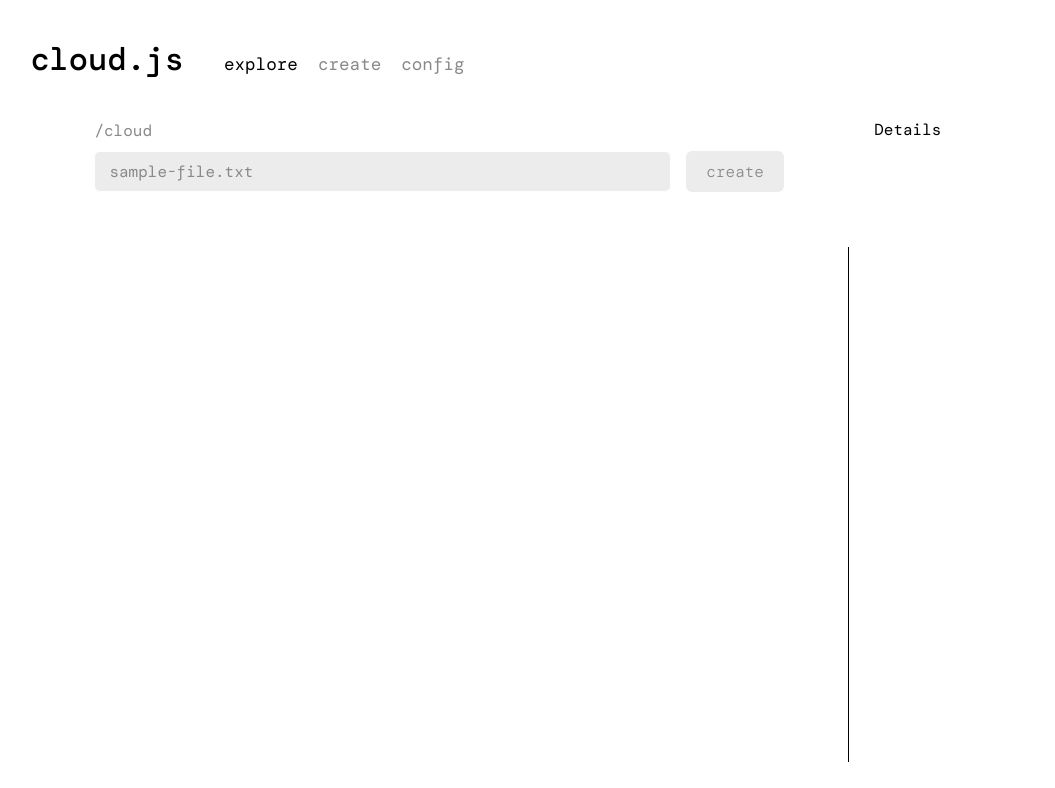
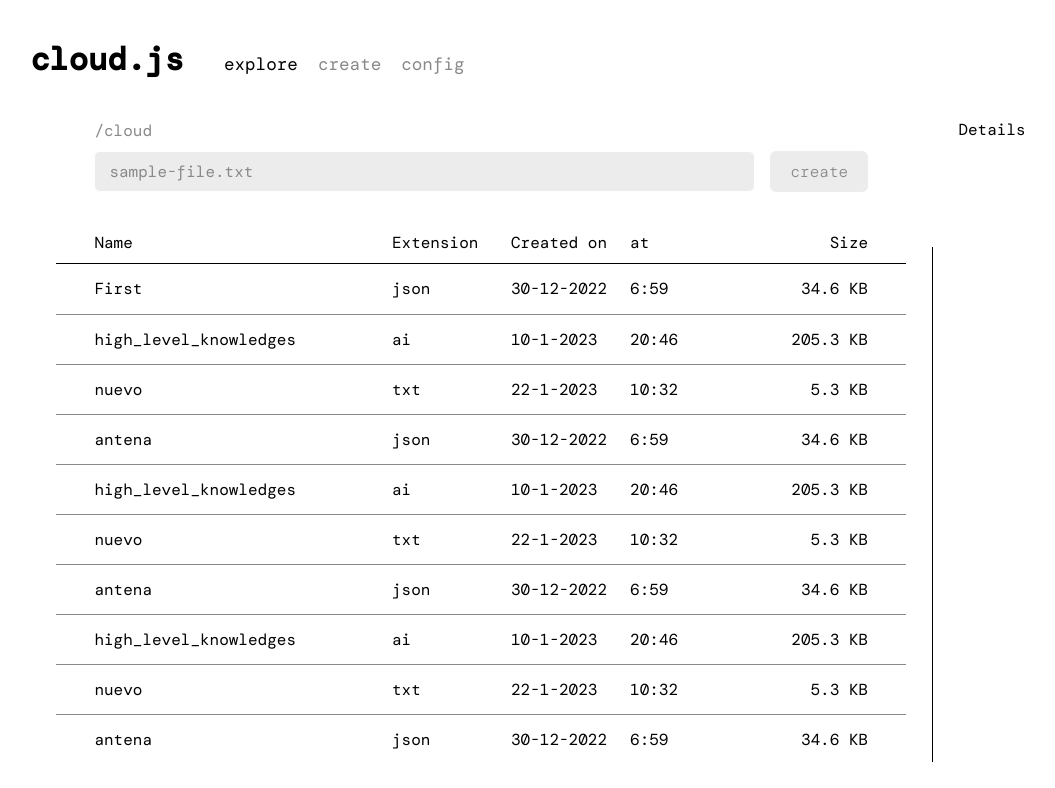
Before and after one commit to noreplydev/client-cloud.js, a React (Create React App) app: page / in a window 1280 px wide. Shown: the top 788 px of the page, without its empty margins (8-1063 px from the left). Built offline with nearby package versions, Linux system fonts and the light colour scheme.

Commit message:
[FT]! Files viewer: implemented basic files viewer

```diff
--- a/src/components/explore/details/style.js
+++ b/src/components/explore/details/style.js
@@ -2,6 +2,6 @@ import styled from "styled-components";
 
 export const Parent = styled.section`
     height: 100%;
-    min-width: 32%;
-    padding-inline: 2vw;
+    min-width: 25%;
+    padding-left: 2vw;
 `
--- a/src/components/explore/fileExplorer/fileExplorer.jsx
+++ b/src/components/explore/fileExplorer/fileExplorer.jsx
@@ -1,4 +1,6 @@
-import React from 'react'
+import React, {useState, useEffect} from 'react'
+import { getData } from '../../../utils/formatData.js'
+import { FilesList } from './filesList/fileList.jsx'
 import {
     Parent,
     SearchContainer,
@@ -9,6 +11,17 @@ import {
 } from './style.js'
 
 export const FileExplorer = () => {
+  const [data, setData] = useState(undefined)
+
+  useEffect( () => {
+    async function fetchData() {
+      const data = await getData()
+      setData(data)
+    }
+
+    fetchData();
+  }, [])
+
   return (
     <Parent>
       <SearchContainer>
@@ -20,7 +33,9 @@ export const FileExplorer = () => {
           </Button>
         </InlineContainer>
       </SearchContainer>
-
+      {
+        data && <FilesList data={data}/>
+      }
     </Parent>
   )
 }
--- /dev/null
+++ b/src/components/explore/fileExplorer/filesList/fileList.jsx
@@ -0,0 +1,46 @@
+import React, {useEffect, useState} from 'react'
+
+// styled components
+import {
+  Table,
+  TitleContainer,
+  Title,
+  EntrysContainer,
+  Row,
+  Entry
+} from './style.js'
+export const FilesList = ({ data }) => {
+  const [entrys, setEntrys] = useState({...data})
+
+  useEffect(() => {
+    console.log(data)
+    console.log(entrys);
+  }, [entrys, data])
+
+  return (
+    <Table>
+        <TitleContainer>
+            <Title width="50%">Name</Title>
+            <Title width="20%">Extension</Title>
+            <Title width="20%">Created on</Title>
+            <Title width="20%">at</Title>
+            <Title width="20%" last>Size</Title>
+        </TitleContainer>
+        <EntrysContainer>
+          {
+            entrys.content.files.map( (file, index) => {
+              return (
+                <Row key={index}>
+                  <Entry width="50%">{file.name}</Entry>
+                  <Entry width="20%">{file.extension}</Entry>
+                  <Entry width="20%">{file.created_on}</Entry>
+                  <Entry width="20%">{file.at}</Entry>
+                  <Entry width="20%" last>{file.size}</Entry>
+                </Row>
+              )
+            })
+          }
+        </EntrysContainer>
+    </Table>
+  )
+}
--- /dev/null
+++ b/src/components/explore/fileExplorer/filesList/style.js
@@ -0,0 +1,70 @@
+import styled from 'styled-components';
+
+export const Table = styled.section`
+    position: relative;
+    height: 100%;
+    width: 100%;
+    display: flex;
+    flex-direction: column;
+    justify-content: flex-start;
+    align-items: flex-start;
+    overflow-y: hidden;
+`
+
+export const TitleContainer = styled.div`
+    position: relative;
+    height: fit-content;
+    width: 100%;
+    display: flex;
+    flex-direction: row;
+    justify-content: flex-start;
+    align-items: center;
+    padding: 0px 3vw;
+    border-bottom: 1px solid #000;
+`
+
+export const Title = styled.p`
+    height: fit-content;
+    width: ${props => props.width};
+    padding: 10px 0px;
+    text-align: ${props => props.last ? 'right' : 'left'};
+`
+
+export const EntrysContainer = styled.div`
+    position: relative;
+    height: 100%;
+    width: 100%;
+    display: flex;
+    flex-direction: column;
+    justify-content: flex-start;
+    align-items: flex-start;
+    overflow-y: scroll;
+`
+
+export const Row = styled.div`
+    position: relative;
+    height: 50px;
+    width: 100%;
+    display: flex;
+    flex-direction: row;
+    justify-content: flex-start;
+    align-items: center;
+    padding: 0px 3vw;
+    border-top: 1px solid #898989;
+
+    &:first-child {
+        border-top: 0px;
+    }
+
+    &:hover {
+        background-color: #ececec;
+    }
+`
+
+export const Entry = styled.p`
+    height: fit-content;
+    width: ${props => props.width};
+    padding: 3vh 0px;
+    text-align: ${props => props.last ? 'right' : 'left'};
+    overflow: hidden;
+`
--- a/src/components/explore/fileExplorer/style.js
+++ b/src/components/explore/fileExplorer/style.js
@@ -19,6 +19,7 @@ export const SearchContainer = styled.div`
     justify-content: center;
     align-items: baseline;
     padding-inline: 3vw;
+    margin-bottom: 30px;
 `
 
 export const P = styled.p`
--- a/src/data/data.js
+++ b/src/data/data.js
@@ -3,19 +3,76 @@ export const data = {
     "content": {
         "files": [
             {
-                "name": "antena.json",
+                "name": "First.json",
                 "size": 0.033748626708984375,
-                "extension": "json"
+                "extension": "json",
+                "createdAt": 1672383555052
             },
             {
                 "name": "high_level_knowledges.ai",
                 "size": 0.2004556655883789,
-                "extension": "ai"
+                "extension": "ai",
+                "createdAt": 1673383574563
             },
             {
                 "name": "nuevo.txt",
                 "size": 0.005207061767578125,
-                "extension": "txt"
+                "extension": "txt",
+                "createdAt": 1674383574000
+            },
+            {
+                "name": "antena.json",
+                "size": 0.033748626708984375,
+                "extension": "json",
+                "createdAt": 1672383555052
+            },
+            {
+                "name": "high_level_knowledges.ai",
+                "size": 0.2004556655883789,
+                "extension": "ai",
+                "createdAt": 1673383574563
+            },
+            {
+                "name": "nuevo.txt",
+                "size": 0.005207061767578125,
+                "extension": "txt",
+                "createdAt": 1674383574000
+            },
+            {
+                "name": "antena.json",
+                "size": 0.033748626708984375,
+                "extension": "json",
+                "createdAt": 1672383555052
+            },
+            {
+                "name": "high_level_knowledges.ai",
+                "size": 0.2004556655883789,
+                "extension": "ai",
+                "createdAt": 1673383574563
+            },
+            {
+                "name": "nuevo.txt",
+                "size": 0.005207061767578125,
+                "extension": "txt",
+                "createdAt": 1674383574000
+            },
+            {
+                "name": "antena.json",
+                "size": 0.033748626708984375,
+                "extension": "json",
+                "createdAt": 1672383555052
+            },
+            {
+                "name": "high_level_knowledges.ai",
+                "size": 0.2004556655883789,
+                "extension": "ai",
+                "createdAt": 1673383574563
+            },
+            {
+                "name": "last.txt",
+                "size": 0.005207061767578125,
+                "extension": "txt",
+                "createdAt": 1674383574000
             }
         ],
         "directories": [
--- a/src/pages/explore/style.js
+++ b/src/pages/explore/style.js
@@ -10,6 +10,7 @@ export const Parent = styled.section`
     align-items: flex-start;
     background-color: #fff;
     padding-bottom: 3vw;
+    overflow: hidden;
 `
 
 export const Separator = styled.div`
--- a/src/style.js
+++ b/src/style.js
@@ -14,14 +14,14 @@ const GlobalStyle = createGlobalStyle`
     @font-face {
         font-family: 'dm-mono-medium';
         src: url(${medium});
-        font-weight: 500;
+        font-weight: 400;
         font-style: normal;
     }
 
     @font-face {
         font-family: 'dm-mono-semibold';
         src: url(${semibold});
-        font-weight: 600;
+        font-weight: 500;
         font-style: normal;
     }
 
@@ -36,6 +36,7 @@ const GlobalStyle = createGlobalStyle`
     body {
         position: relative;
         background-color: #fff;
+        overflow: hidden;
     }
 
     #root {
--- /dev/null
+++ b/src/utils/formatData.js
@@ -0,0 +1,59 @@
+import {data} from '../data/data.js'
+
+export const getData = async () => {
+    // fetches data from data.js and formats it
+    console.log(data);
+
+    const formattedData = {
+        root_directory: data.root_directory,
+        files_count: data.files_count,
+        directory_count: data.directory_count,
+        content: {
+            files: data.content.files.map(file => {
+                return {
+                    name: file.name.split('.')[0],
+                    extension: file.extension,
+                    created_on: dateFormatter(file.createdAt, 'date'),
+                    at: dateFormatter(file.createdAt, 'time'),
+                    size: sizeFormatter(file.size),
+                }
+            }),
+            directories: data.content.directories
+        }
+    }
+
+    return formattedData
+}
+
+
+function sizeFormatter(bytes) {
+    // converts bytes to human readable format
+    const sizes = ['B', 'KB', 'MB', 'GB', 'TB'];
+
+    let count = 0;
+    while(bytes < 1) {
+        bytes = bytes * 1024;
+        count++;
+    }
+
+    return `${bytes.toFixed(1)} ${sizes[count]}`;
+}
+
+function dateFormatter(timestamp, type) {
+    // converts timestamp to human readable format
+    const date = new Date(timestamp);
+
+    if(type === 'date') {
+        const day = date.getDate().toString()
+        const month = (date.getMonth() + 1).toString()
+        const year = date.getFullYear();
+
+        return `${day}-${month}-${year}`;
+    }
+
+    // for times
+    const hour = date.getHours().toString()
+    const minutes = date.getMinutes().toString()
+
+    return `${hour}:${minutes}`;
+}
```
Also changed, not shown: 1 other file (tests, documents, lock files or other folders).
